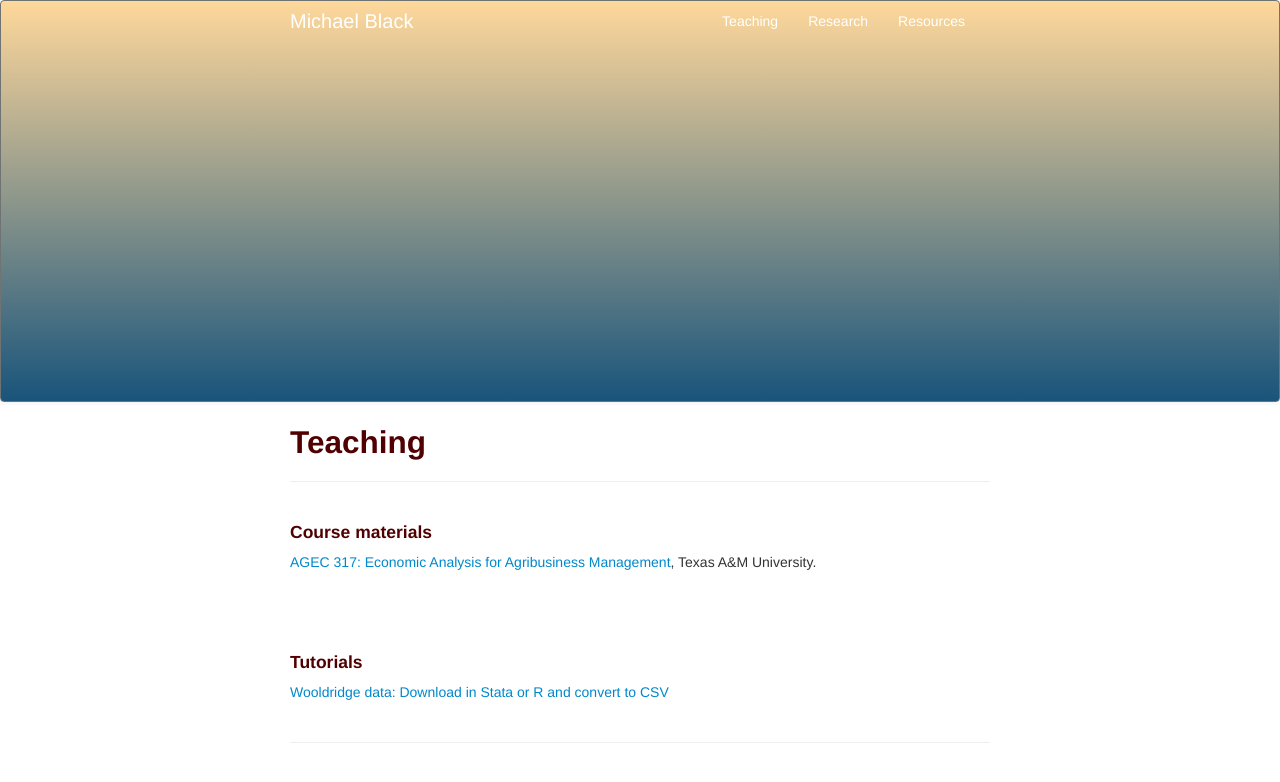
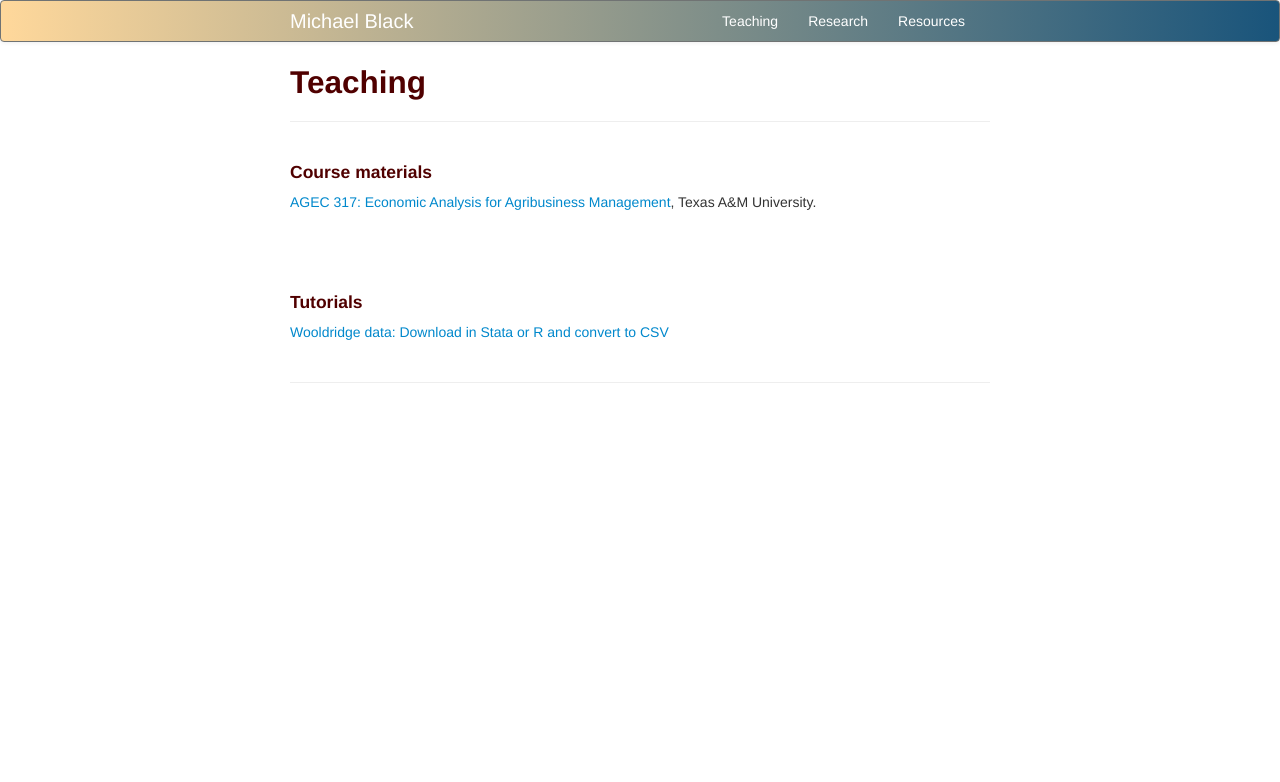
Before and after one commit to michael-black/michael-black.github.io, a Jekyll site: the page built from pages/teaching.md, in a window 1280 px wide. Shown: the top 782 px of the page. Built offline with Jekyll 4.4.1, drawn with Linux system fonts in a browser that asks for light colours.

Commit message:
Changed gradient from top/bottom to left/right

```diff
--- a/assets/themes/twitter/css/my_custom_css.css
+++ b/assets/themes/twitter/css/my_custom_css.css
@@ -88,15 +88,15 @@ h1, h2, h3, h4 {
 
 
 .navbar-inner {
-    min-height:400px;
+    min-height:40px;
     padding-left:20px;
     padding-right:20px;
     background-color:#fafafa;
-    background-image:-moz-linear-gradient(top, #ffd89b, #19547b);
+    background-image:-moz-linear-gradient(left, #ffd89b, #19547b);
     background-image:-webkit-gradient(linear, 0 0, 0 100%, from(#ffd89b), to(#19547b));
-    background-image:-webkit-linear-gradient(top, #ffd89b, #19547b);
-    background-image:-o-linear-gradient(top, #ffd89b, #19547b);
-    background-image:linear-gradient(to bottom, #ffd89b, #19547b);
+    background-image:-webkit-linear-gradient(left, #ffd89b, #19547b);
+    background-image:-o-linear-gradient(left, #ffd89b, #19547b);
+    background-image:linear-gradient(to right, #ffd89b, #19547b);
     background-repeat:repeat-x;filter:progid:DXImageTransform.Microsoft.gradient(startColorstr='#707373', endColorstr='#707373', GradientType=0);
     border:1px solid #707373;
     -webkit-border-radius:4px;
```
